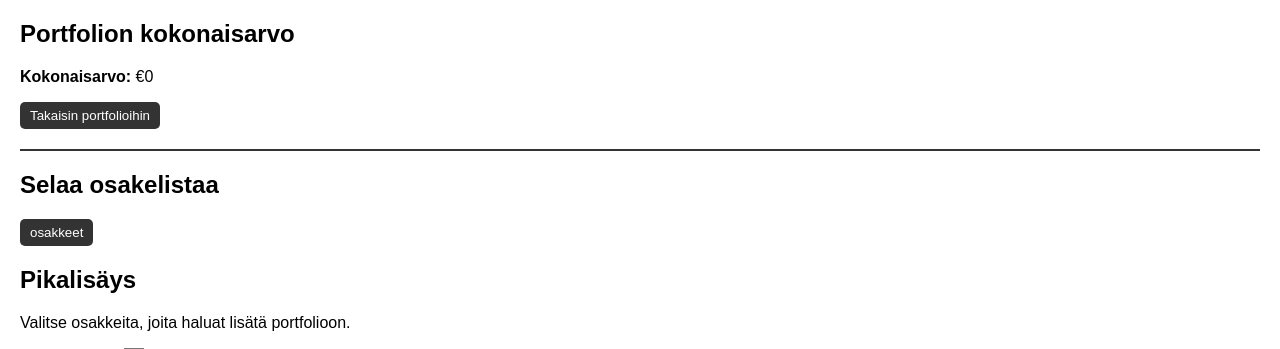
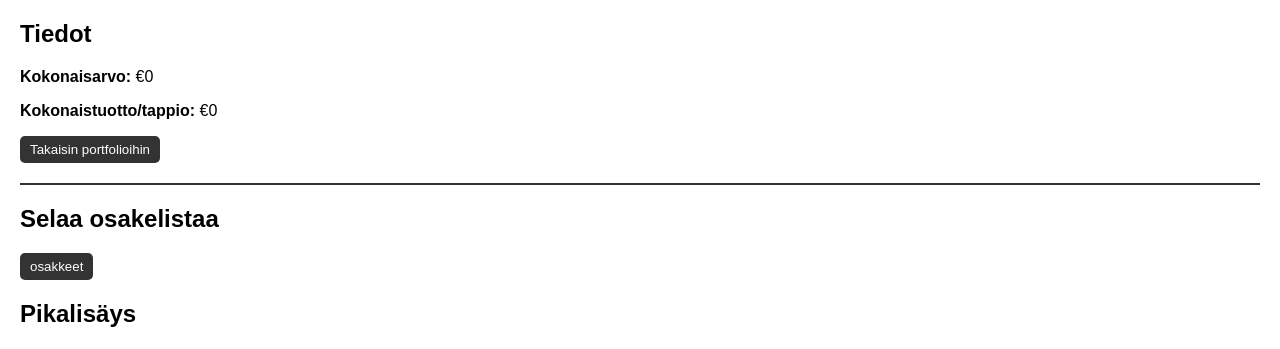
Before and after one commit to HVaini/osakeportfolio, a Flask app: template templates/portfolio.html in a window 1280 px wide. Shown: the part 145-494 px from the top of the page. Run offline with Flask 3, Linux system fonts and the light colour scheme; the template is opened without the code that fills it, so the values that code supplies are empty; some libraries are stand-ins or nearby versions.

Commit message:
small changes in layout

```diff
--- a/templates/portfolio.html
+++ b/templates/portfolio.html
@@ -48,8 +48,13 @@
     {% endfor %}
 </table>
 
-<h2>Portfolion kokonaisarvo</h2>
+
+<h2>Tiedot</h2>
 <p><strong>Kokonaisarvo:</strong> €{{ stocks|sum(attribute="total_value") | default(0) | round(2) }}</p>
+<p><strong>Kokonaistuotto/tappio:</strong>
+    €{{ stocks|sum(attribute="stock_return") | default(0) | round(2) }}
+</p>
+
 
 <a href="/portfolios"><button>Takaisin portfolioihin</button></a>
 
```
